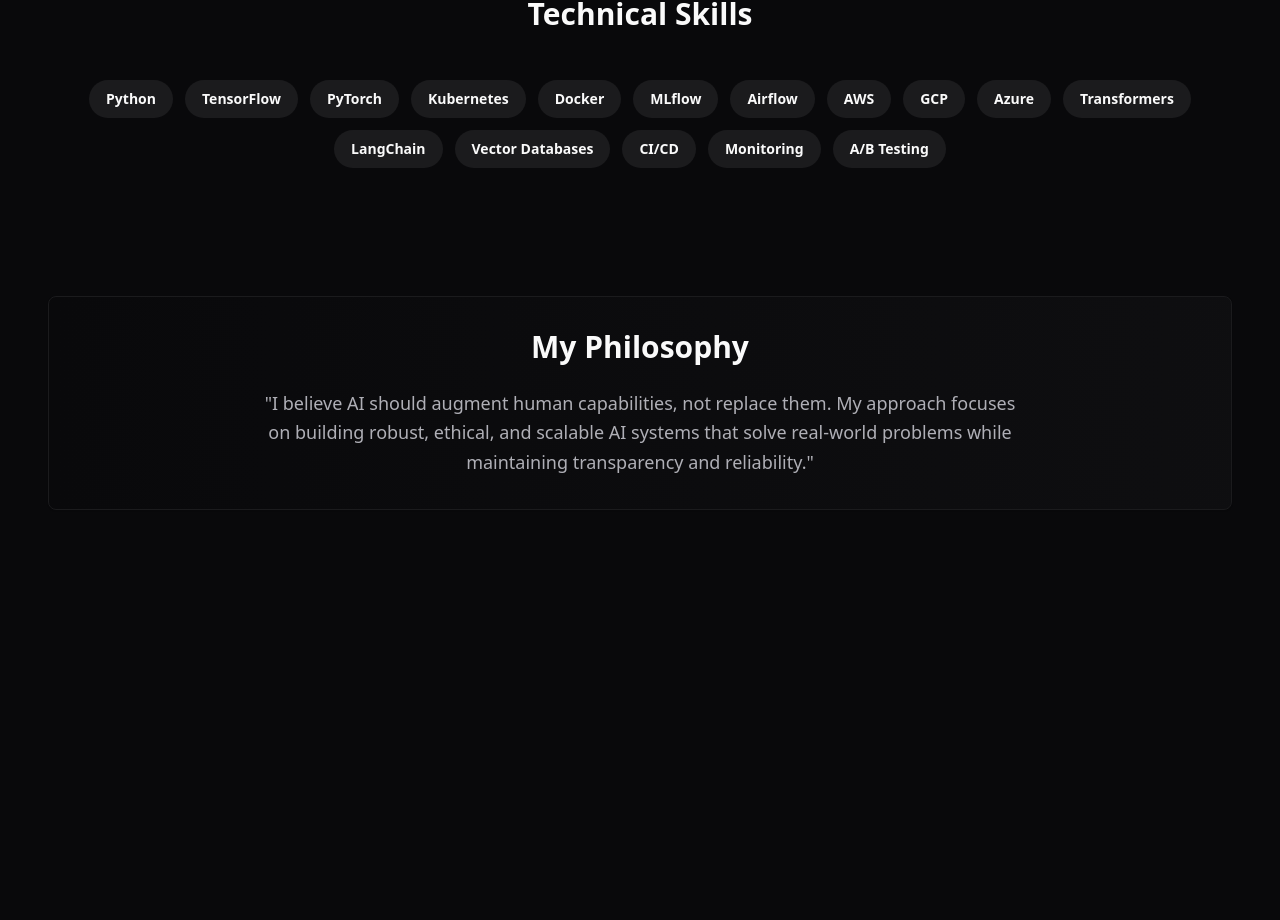
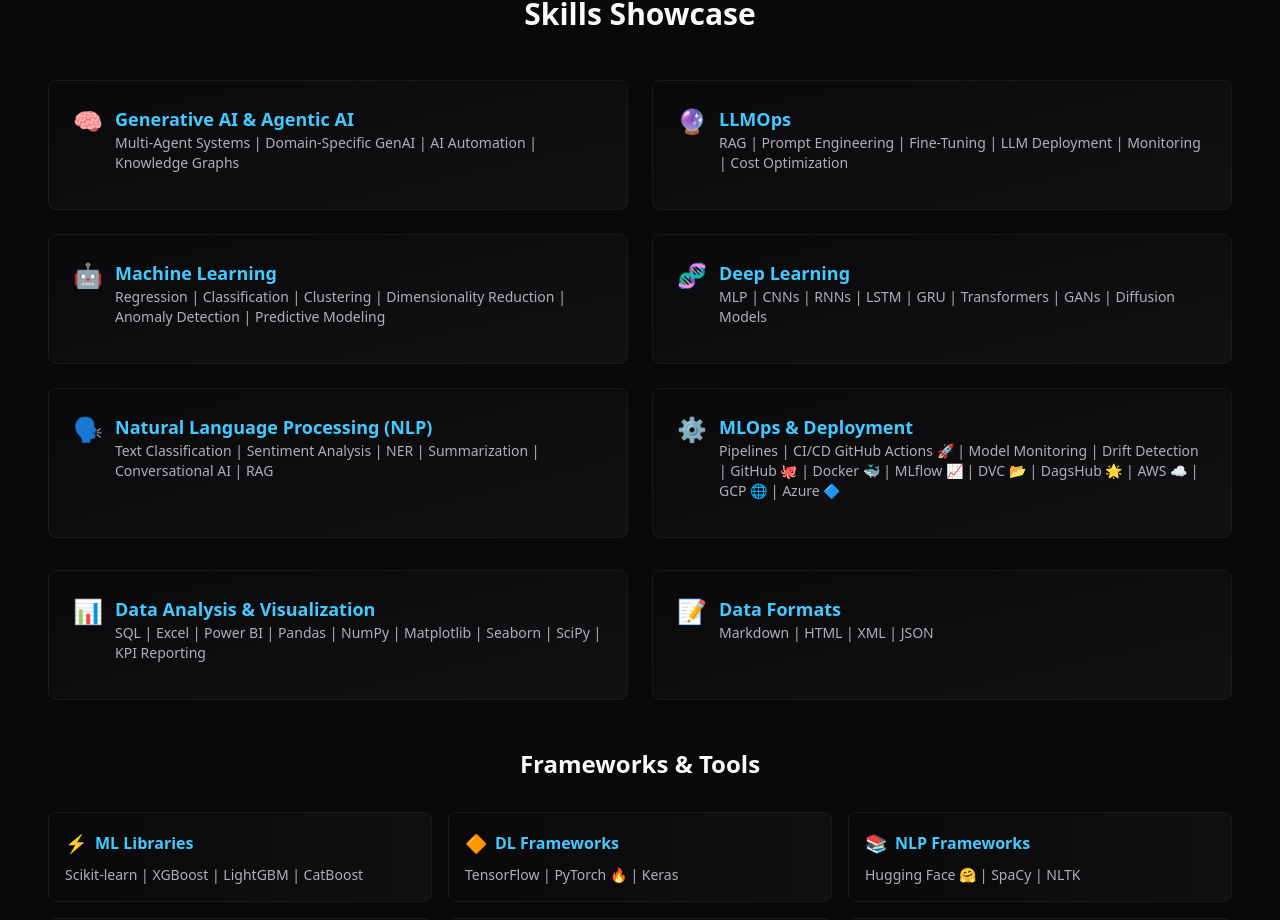
Before and after one commit to i-am-tushaar/genai-showcase-lab, a React (Vite) app: page /about in a window 1280 px wide. Shown: the part 2688-3608 px from the top of the page. Before the commit the page ends 3262 px from the top, so only its background shows below. Built offline with nearby package versions, Linux system fonts and the light colour scheme.

Commit message:
Add Skills Showcase section
Update the portfolio with a new Skills Showcase section. This section is formatted with a 2-line summary for each category, including icons/logos, and uses grid-style cards for quick scanning.

```diff
--- a/src/pages/About.tsx
+++ b/src/pages/About.tsx
@@ -175,26 +175,148 @@ const About = () => {
           </div>
         </section>
 
-        {/* Skills */}
+        {/* Skills Showcase */}
         <section className="py-16">
-          <h2 className="text-3xl font-bold text-center mb-12">Technical Skills</h2>
-          <div className="flex flex-wrap gap-3 justify-center">
-            {skills.map((skill, index) => (
-              <a
-                key={index}
-                href={skill.url}
-                target="_blank"
-                rel="noopener noreferrer"
-                className="inline-block"
-              >
-                <Badge
-                  variant="secondary"
-                  className="px-4 py-2 text-sm hover:bg-primary hover:text-primary-foreground transition-colors cursor-pointer"
-                >
-                  {skill.name}
-                </Badge>
-              </a>
-            ))}
+          <h2 className="text-3xl font-bold text-center mb-12">Skills Showcase</h2>
+
+          {/* Core AI Skills */}
+          <div className="grid grid-cols-1 lg:grid-cols-2 gap-6 mb-8">
+            <Card className="p-6 bg-gradient-to-br from-card/80 to-muted/50 backdrop-blur-sm hover:shadow-lg transition-all duration-300">
+              <div className="flex items-start gap-3 mb-3">
+                <span className="text-2xl">🧠</span>
+                <div>
+                  <h3 className="text-lg font-semibold text-primary">Generative AI & Agentic AI</h3>
+                  <p className="text-sm text-muted-foreground">Multi-Agent Systems | Domain-Specific GenAI | AI Automation | Knowledge Graphs</p>
+                </div>
+              </div>
+            </Card>
+
+            <Card className="p-6 bg-gradient-to-br from-card/80 to-muted/50 backdrop-blur-sm hover:shadow-lg transition-all duration-300">
+              <div className="flex items-start gap-3 mb-3">
+                <span className="text-2xl">🔮</span>
+                <div>
+                  <h3 className="text-lg font-semibold text-primary">LLMOps</h3>
+                  <p className="text-sm text-muted-foreground">RAG | Prompt Engineering | Fine-Tuning | LLM Deployment | Monitoring | Cost Optimization</p>
+                </div>
+              </div>
+            </Card>
+
+            <Card className="p-6 bg-gradient-to-br from-card/80 to-muted/50 backdrop-blur-sm hover:shadow-lg transition-all duration-300">
+              <div className="flex items-start gap-3 mb-3">
+                <span className="text-2xl">🤖</span>
+                <div>
+                  <h3 className="text-lg font-semibold text-primary">Machine Learning</h3>
+                  <p className="text-sm text-muted-foreground">Regression | Classification | Clustering | Dimensionality Reduction | Anomaly Detection | Predictive Modeling</p>
+                </div>
+              </div>
+            </Card>
+
+            <Card className="p-6 bg-gradient-to-br from-card/80 to-muted/50 backdrop-blur-sm hover:shadow-lg transition-all duration-300">
+              <div className="flex items-start gap-3 mb-3">
+                <span className="text-2xl">🧬</span>
+                <div>
+                  <h3 className="text-lg font-semibold text-primary">Deep Learning</h3>
+                  <p className="text-sm text-muted-foreground">MLP | CNNs | RNNs | LSTM | GRU | Transformers | GANs | Diffusion Models</p>
+                </div>
+              </div>
+            </Card>
+
+            <Card className="p-6 bg-gradient-to-br from-card/80 to-muted/50 backdrop-blur-sm hover:shadow-lg transition-all duration-300">
+              <div className="flex items-start gap-3 mb-3">
+                <span className="text-2xl">🗣️</span>
+                <div>
+                  <h3 className="text-lg font-semibold text-primary">Natural Language Processing (NLP)</h3>
+                  <p className="text-sm text-muted-foreground">Text Classification | Sentiment Analysis | NER | Summarization | Conversational AI | RAG</p>
+                </div>
+              </div>
+            </Card>
+
+            <Card className="p-6 bg-gradient-to-br from-card/80 to-muted/50 backdrop-blur-sm hover:shadow-lg transition-all duration-300">
+              <div className="flex items-start gap-3 mb-3">
+                <span className="text-2xl">⚙️</span>
+                <div>
+                  <h3 className="text-lg font-semibold text-primary">MLOps & Deployment</h3>
+                  <p className="text-sm text-muted-foreground">Pipelines | CI/CD GitHub Actions 🚀 | Model Monitoring | Drift Detection | GitHub 🐙 | Docker 🐳 | MLflow 📈 | DVC 📂 | DagsHub 🌟 | AWS ☁️ | GCP 🌐 | Azure 🔷</p>
+                </div>
+              </div>
+            </Card>
+          </div>
+
+          {/* Data & Analysis Skills */}
+          <div className="grid grid-cols-1 lg:grid-cols-2 gap-6 mb-8">
+            <Card className="p-6 bg-gradient-to-br from-card/80 to-muted/50 backdrop-blur-sm hover:shadow-lg transition-all duration-300">
+              <div className="flex items-start gap-3 mb-3">
+                <span className="text-2xl">📊</span>
+                <div>
+                  <h3 className="text-lg font-semibold text-primary">Data Analysis & Visualization</h3>
+                  <p className="text-sm text-muted-foreground">SQL | Excel | Power BI | Pandas | NumPy | Matplotlib | Seaborn | SciPy | KPI Reporting</p>
+                </div>
+              </div>
+            </Card>
+
+            <Card className="p-6 bg-gradient-to-br from-card/80 to-muted/50 backdrop-blur-sm hover:shadow-lg transition-all duration-300">
+              <div className="flex items-start gap-3 mb-3">
+                <span className="text-2xl">📝</span>
+                <div>
+                  <h3 className="text-lg font-semibold text-primary">Data Formats</h3>
+                  <p className="text-sm text-muted-foreground">Markdown | HTML | XML | JSON</p>
+                </div>
+              </div>
+            </Card>
+          </div>
+
+          {/* Frameworks & Tools */}
+          <div className="mt-12">
+            <h3 className="text-2xl font-bold text-center mb-8">Frameworks & Tools</h3>
+            <div className="grid grid-cols-1 md:grid-cols-2 lg:grid-cols-3 gap-4">
+              <Card className="p-4 bg-gradient-to-r from-card/60 to-muted/40 backdrop-blur-sm hover:shadow-md transition-all duration-300">
+                <div className="flex items-center gap-2 mb-2">
+                  <span className="text-lg">⚡</span>
+                  <h4 className="font-semibold text-primary">ML Libraries</h4>
+                </div>
+                <p className="text-sm text-muted-foreground">Scikit-learn | XGBoost | LightGBM | CatBoost</p>
+              </Card>
+
+              <Card className="p-4 bg-gradient-to-r from-card/60 to-muted/40 backdrop-blur-sm hover:shadow-md transition-all duration-300">
+                <div className="flex items-center gap-2 mb-2">
+                  <span className="text-lg">🔶</span>
+                  <h4 className="font-semibold text-primary">DL Frameworks</h4>
+                </div>
+                <p className="text-sm text-muted-foreground">TensorFlow | PyTorch 🔥 | Keras</p>
+              </Card>
+
+              <Card className="p-4 bg-gradient-to-r from-card/60 to-muted/40 backdrop-blur-sm hover:shadow-md transition-all duration-300">
+                <div className="flex items-center gap-2 mb-2">
+                  <span className="text-lg">📚</span>
+                  <h4 className="font-semibold text-primary">NLP Frameworks</h4>
+                </div>
+                <p className="text-sm text-muted-foreground">Hugging Face 🤗 | SpaCy | NLTK</p>
+              </Card>
+
+              <Card className="p-4 bg-gradient-to-r from-card/60 to-muted/40 backdrop-blur-sm hover:shadow-md transition-all duration-300">
+                <div className="flex items-center gap-2 mb-2">
+                  <span className="text-lg">🔗</span>
+                  <h4 className="font-semibold text-primary">AI Agent Frameworks</h4>
+                </div>
+                <p className="text-sm text-muted-foreground">LangChain | LangGraph | LangFlow | n8n</p>
+              </Card>
+
+              <Card className="p-4 bg-gradient-to-r from-card/60 to-muted/40 backdrop-blur-sm hover:shadow-md transition-all duration-300">
+                <div className="flex items-center gap-2 mb-2">
+                  <span className="text-lg">🖥️</span>
+                  <h4 className="font-semibold text-primary">Backend</h4>
+                </div>
+                <p className="text-sm text-muted-foreground">Flask | FastAPI ⚡ | Django</p>
+              </Card>
+
+              <Card className="p-4 bg-gradient-to-r from-card/60 to-muted/40 backdrop-blur-sm hover:shadow-md transition-all duration-300">
+                <div className="flex items-center gap-2 mb-2">
+                  <span className="text-lg">🎨</span>
+                  <h4 className="font-semibold text-primary">Frontend</h4>
+                </div>
+                <p className="text-sm text-muted-foreground">Streamlit 📊 | HTML | CSS</p>
+              </Card>
+            </div>
           </div>
         </section>
 
```
